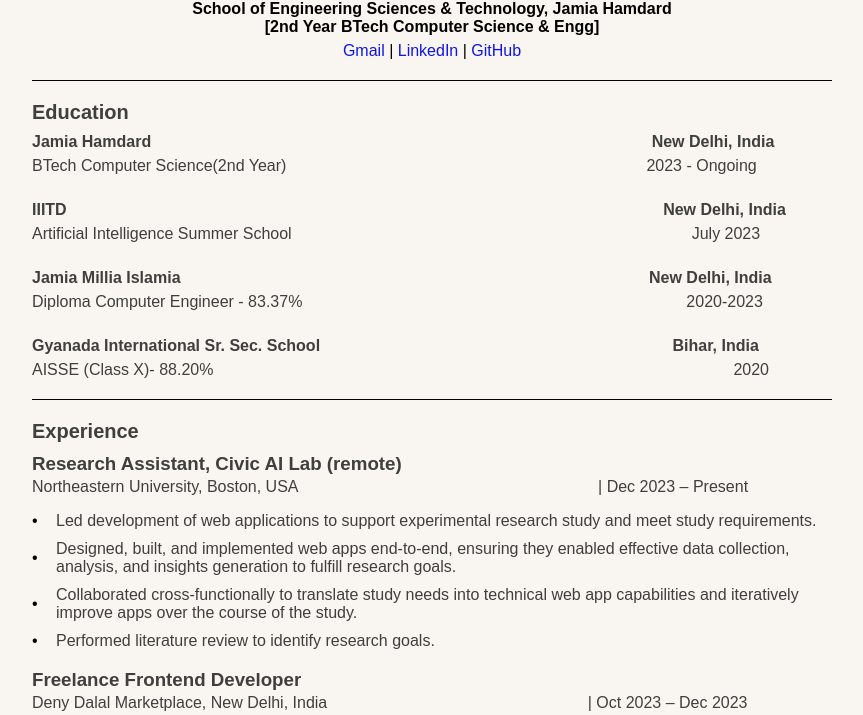
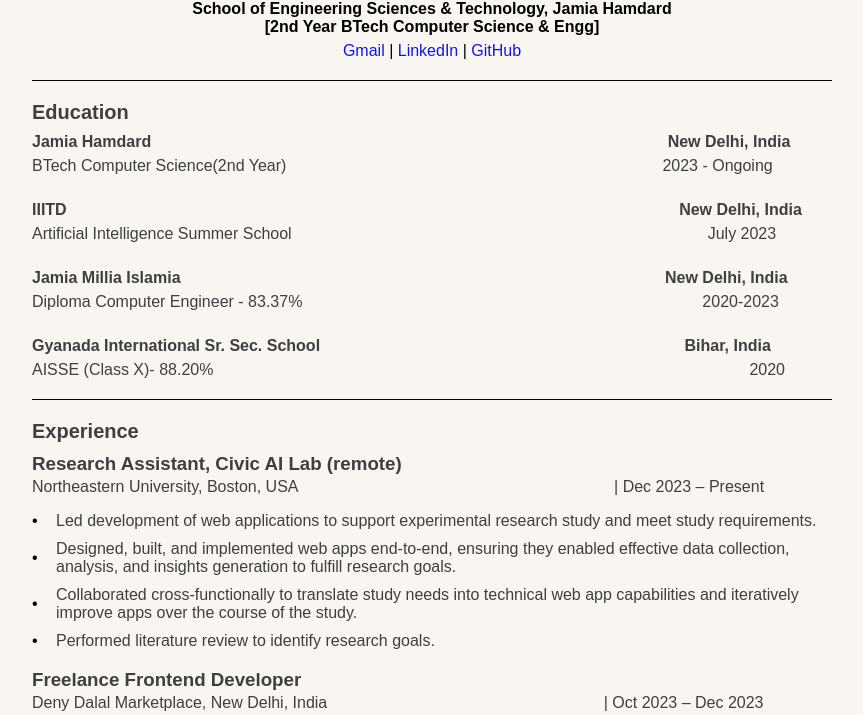
Before and after one commit to Kaif-Imteyaz/Kaif-Imteyaz, a plain HTML site: page index.html in a window 1280 px wide. Shown: the part 85-800 px from the top of the page, without its empty margins (208-1071 px from the left). Drawn offline with Linux system fonts and the light colour scheme.

Commit message:
initial commit 3

```diff
--- a/index.html
+++ b/index.html
@@ -207,8 +207,8 @@
                 </li>
 
                 <li>
-                    <strong>Frameworks:</strong>&nbsp;React.js, Node.js, Express.js, Bootstrap (Front-End framework),
-                    Tailwind CSS, Firebase (BaaS).
+                    <strong>Frameworks:</strong>&nbsp;React.js, Node.js, Express.js, Bootstrap,
+                    Tailwind CSS, Firebase.
                 </li>
 
 
--- a/style.css
+++ b/style.css
@@ -25,18 +25,18 @@
 }
 
 #address {
-    margin-left: 62%;
+    margin-left: 64%;
 }
 #address-iiitd{
-    margin-left: 74%;
+    margin-left: 76%;
 }
 
 #address-dip {
-    margin-left: 58%;
+    margin-left: 60%;
 }
 
 #address-schl {
-    margin-left: 43.5%;
+    margin-left: 45%;
 }
 
 li {
@@ -62,18 +62,18 @@
 }
 
 #year {
-    margin-left: 45%
+    margin-left: 47%
 }
 
 #year-iiitd{
-    margin-left: 50%;
+    margin-left: 52%;
 }
 #year-dip {
-    margin-left: 48%
+    margin-left: 50%
 }
 
 #year-schl {
-    margin-left: 65%
+    margin-left: 67%
 }
 
 .exp-cont1 {
@@ -81,15 +81,15 @@
 }
 
 #exp-time1 {
-    margin-left: 37%;
+    margin-left: 39%;
 }
 
 #exp-time2 {
-    margin-left: 32%;
+    margin-left: 34%;
 }
 
 #exp-time3 {
-    margin-left: 30%;
+    margin-left: 32%;
 }
 
 #company {
```
